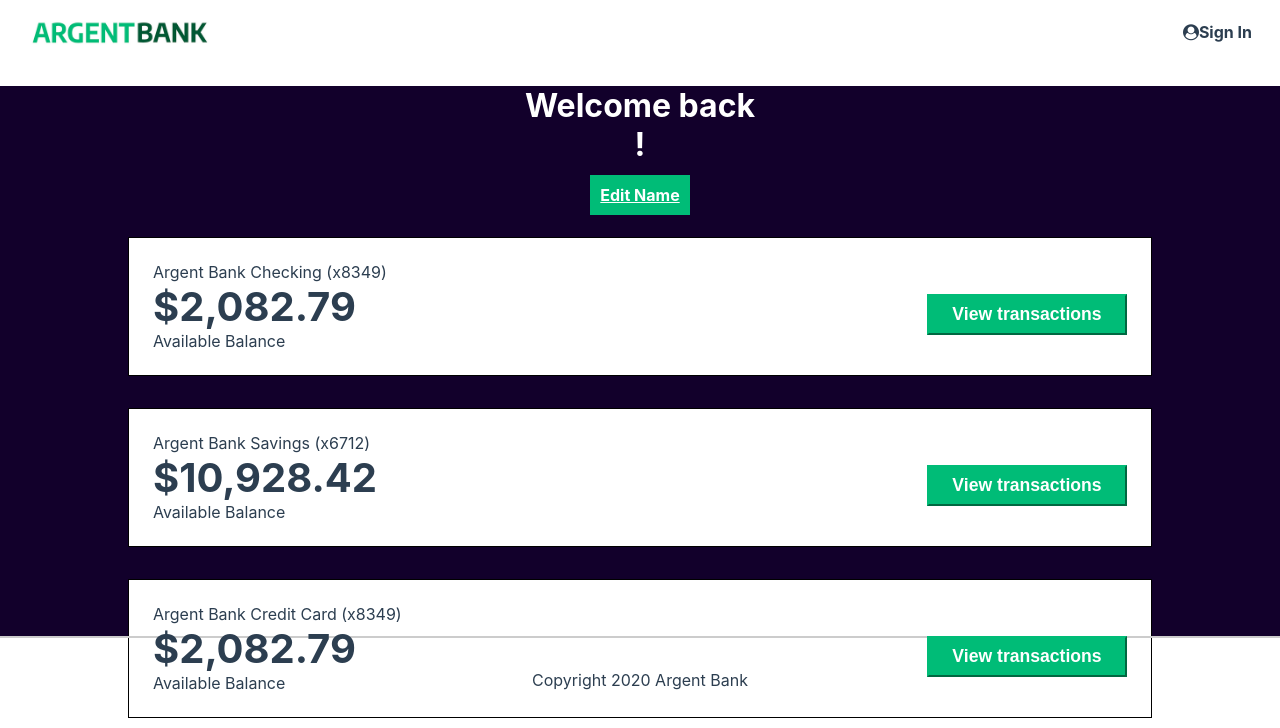
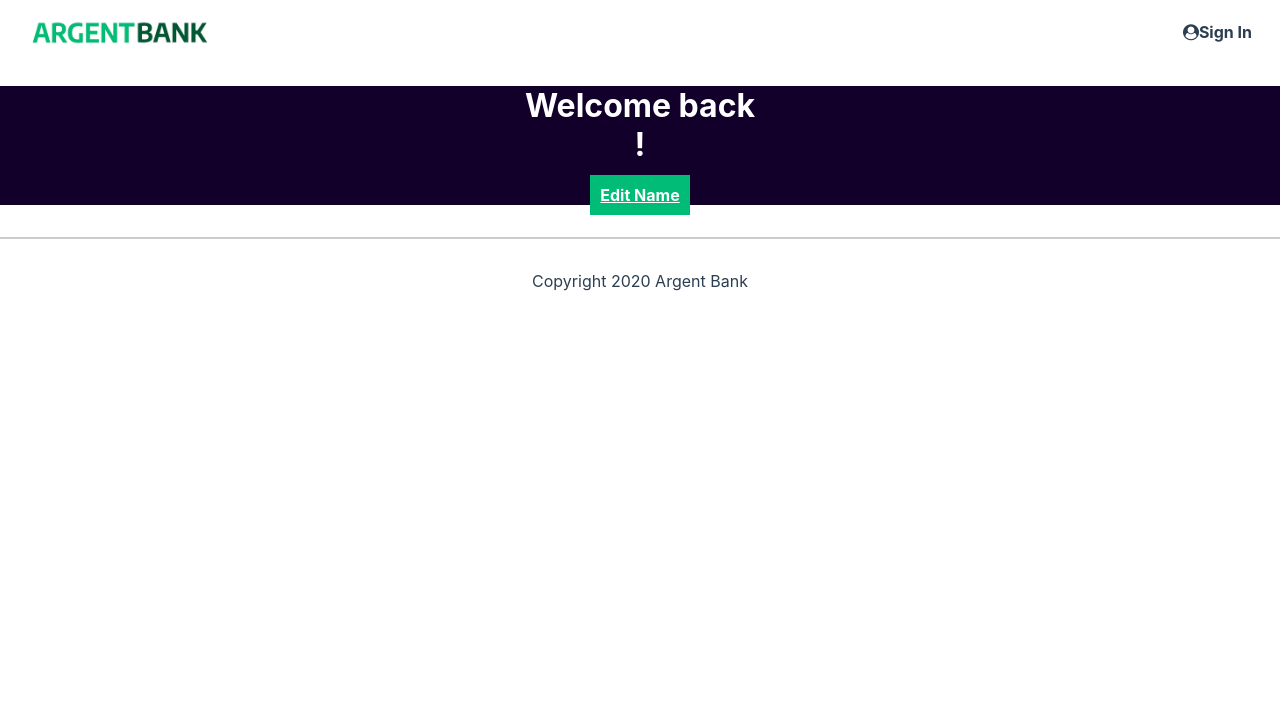
Before and after one commit to jorisbertier/Front-Argent-bank, a React (Create React App) app: page /profile in a window 1280 px wide. Shown: the top 728 px of the page. Built offline with nearby package versions, Linux system fonts and the light colour scheme.

Commit message:
add mock data Account Card data

```diff
--- /dev/null
+++ b/src/mock/AccountCardData.json
@@ -0,0 +1,38 @@
+[
+    {
+        "id": 1,
+        "email": "tony@stark.com",
+        "title": "Argent Bank Checking (x8349)",
+        "amount": "$2,082.79"
+    },
+    {
+        "id": 2,
+        "email": "tony@stark.com",
+        "title": "Argent Bank Savings (x6712)",
+        "amount": "$10,928.42"
+    },
+    {
+        "id": 3,
+        "email": "tony@stark.com",
+        "title": "Argent Bank Credit Card (x8349)",
+        "amount": "$184.30"
+    },
+    {
+        "id": 4,
+        "email": "steve@rogers.com",
+        "title": "Argent Bank Checking (x8349)",
+        "amount": "$2,082.79"
+    },
+    {
+        "id": 5,
+        "email": "steve@rogers.com",
+        "title": "Argent Bank Checking (x8349)",
+        "amount": "$2,082.79"
+    },
+    {
+        "id": 6,
+        "email": "steve@rogers.com",
+        "title": "Argent Bank Checking (x8349)",
+        "amount": "$2,082.79"
+    }
+]
--- a/src/pages/Profile/Profile.tsx
+++ b/src/pages/Profile/Profile.tsx
@@ -4,6 +4,7 @@
 import { useSelector } from 'react-redux';
 import AccountCard from '../../components/AccountCard.tsx';
 import { Link, useNavigate } from 'react-router-dom';
+import AccountCardData from '../../mock/AccountCardData.json'
 
 function Profile() {
 
@@ -11,17 +12,17 @@
   const navigate = useNavigate();
 
   const userData = useSelector((state) => state.user.userData);
-  // const token = useSelector((state) => state.auth.token);
+    // const token = useSelector((state) => state.auth.token);
   let storage = localStorage.getItem("token");
-  console.log(userData)
-  console.log(typeof userData)
+
+  // // Convert the object to an array of values (which are the accounts)
+  const accountDataArray = Object.values(AccountCardData);
+
+  const filteredAccounts = accountDataArray.filter((account) => account.email === userData.email)
+  console.log(filteredAccounts)
 
 
-  // useEffect(() => {
-  //   if (isConnected === false) {
-  //     navigate('/signIn');
-  //   }
-  // }, [isConnected, navigate]);
+
   return (
       <main className="main bg-dark">
         <div className="header">
@@ -29,18 +30,9 @@
           <Link className="edit-button" to='/editProfile'>Edit Name</Link>
         </div>
         <h2 className="sr-only">Accounts</h2>
-        <AccountCard
-          title={"Argent Bank Checking (x8349)"}
-          amount={'$2,082.79'}
-        />
-        <AccountCard
-          title={"Argent Bank Savings (x6712)"}
-          amount={'$10,928.42'}
-        />
-        <AccountCard
-          title={"Argent Bank Credit Card (x8349)"}
-          amount={'$2,082.79'}
-        />
+        {filteredAccounts.map((item, index) => (
+          <AccountCard key={index} title={item.title} amount={item.amount}/>
+        ))}
       </main>
   )
 }
```
